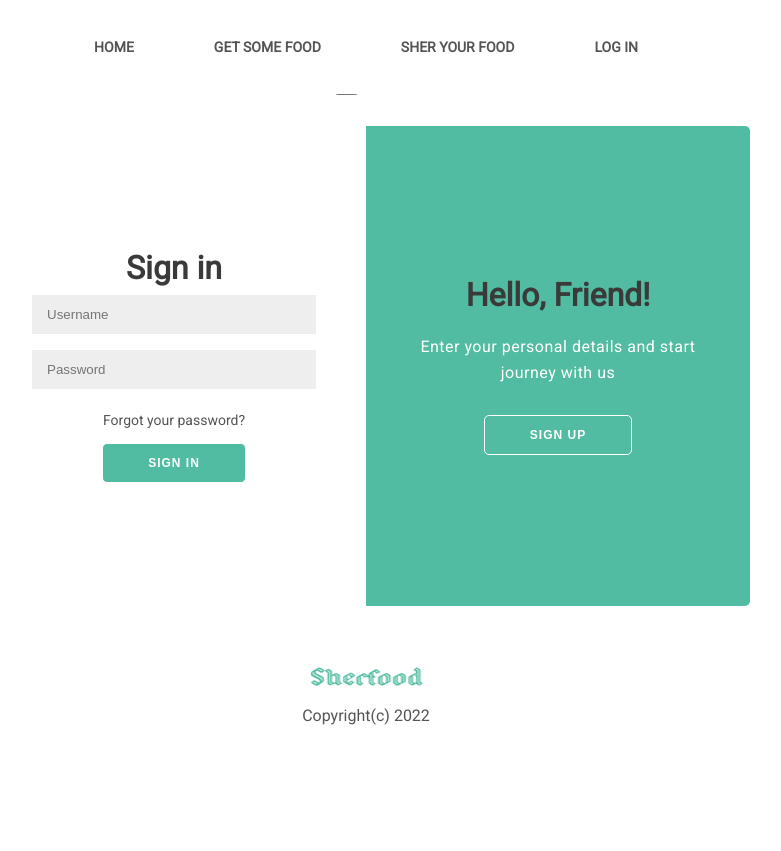
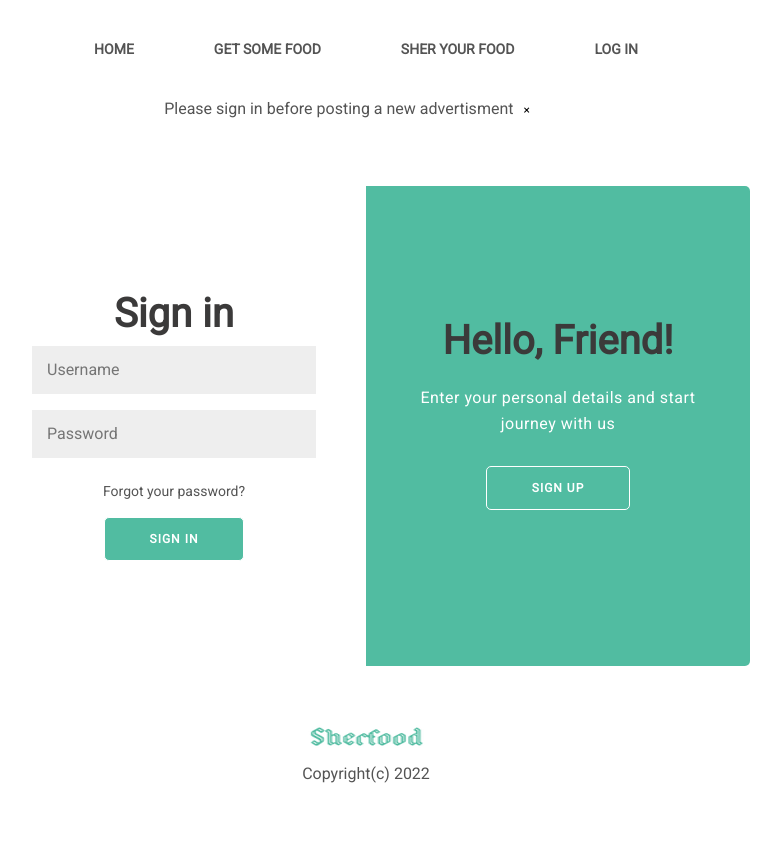
Before and after one commit to daryaordaria/Project_CFG_team3, a Flask app: page /sher in a window 1280 px wide. Shown: the whole page, without its empty margins (274-1055 px from the left). Before the commit the page ends 725 px from the top, so only its background shows below. Run offline with Flask 2, Linux system fonts and the light colour scheme; some libraries are stand-ins or nearby versions.

Commit message:
fix: fix disappearing alerts

```diff
--- a/static/style/css/login.css
+++ b/static/style/css/login.css
@@ -21,7 +21,7 @@
   padding: 3% 0 3% 0;
 }
 
-p1 {
+p {
   line-height: 1.8;
 }
 
@@ -312,7 +277,7 @@
   padding: 0 40px;
   text-align: center;
   top: 0;
-  height: 100%;
+  height: 95%;
   width: 50%;
   transform: translateX(0);
   transition: transform 0.6s ease-in-out;
@@ -334,5 +299,44 @@
 .container.right-panel-active .overlay-right {
   transform: translateX(20%);
 }
+.close {
+  background-color: transparent;
+  border: none;
+}
+
+.button-wrap {
+  display: flex;
+  align-content: center;
+  justify-content: center;
+  padding-top: 2%;
+}
+
+.submit-button {
+  border-radius: 5px;
+  border: 1px solid #fff;
+  background-color: #51BCA1;
+  color: #FFFFFF;
+  font-size: 12px;
+  font-weight: bold;
+  padding: 12px 45px;
+  letter-spacing: 1px;
+  text-transform: uppercase;
+  transition: transform 80ms ease-in;
+  align-self: center;
+}
+
+.submit-button:active {
+  transform: scale(0.95);
+}
+
+.submit-button:focus {
+  outline: none;
+}
+
+.submit-button.ghost {
+  background-color: transparent;
+  border-color: #FFFFFF;
+}
+
 
 /*# sourceMappingURL=login.css.map */
--- a/templates/login.html
+++ b/templates/login.html
@@ -4,14 +4,22 @@
         <meta charset="UTF-8">
         <meta name="viewport" content="width=device-width, initial-scale=1.0">
         <title>Sherfood</title>
+        <link href="https://cdn.jsdelivr.net/npm/bootstrap@5.2.2/dist/css/bootstrap.min.css"
+            rel="stylesheet" integrity="sha384-Zenh87qX5JnK2Jl0vWa8Ck2rdkQ2Bzep5IDxbcnCeuOxjzrPF/et3URy9Bv1WTRi"
+            crossorigin="anonymous">
         <link rel="stylesheet" href="/static/style/css/login.css"/>
         <script src="https://ajax.googleapis.com/ajax/libs/jquery/2.1.3/jquery.min.js"></script>
         <link rel="preconnect" href="https://fonts.googleapis.com">
+        <link href="https://stackpath.bootstrapcdn.com/font-awesome/4.7.0/css/font-awesome.min.css"
         <link rel="preconnect" href="https://fonts.gstatic.com" crossorigin>
         <link href="https://fonts.googleapis.com/css2?family=Roboto&display=swap" rel="stylesheet">
         <script type="text/javascript" src="{{ url_for('static', filename='script/login.js') }}"></script>
+        <script src="https://cdn.jsdelivr.net/npm/bootstrap@5.2.2/dist/js/bootstrap.bundle.min.js" integrity="sha384-OERcA2EqjJCMA+/3y+gxIOqMEjwtxJY7qPCqsdltbNJuaOe923+mo//f6V8Qbsw3" crossorigin="anonymous"></script>
+
     </head>
     <body>
+        <script src="https://cdn.jsdelivr.net/npm/bootstrap@5.2.2/dist/js/bootstrap.bundle.min.js" integrity="sha384-OERcA2EqjJCMA+/3y+gxIOqMEjwtxJY7qPCqsdltbNJuaOe923+mo//f6V8Qbsw3" crossorigin="anonymous"></script>
+
         <div class="site-container">
         <div class="menu-wrap" id="navbar">
             <nav class="menu">
```
Also changed, not shown: other parts of static/style/css/login.css (+0 -35 lines).
